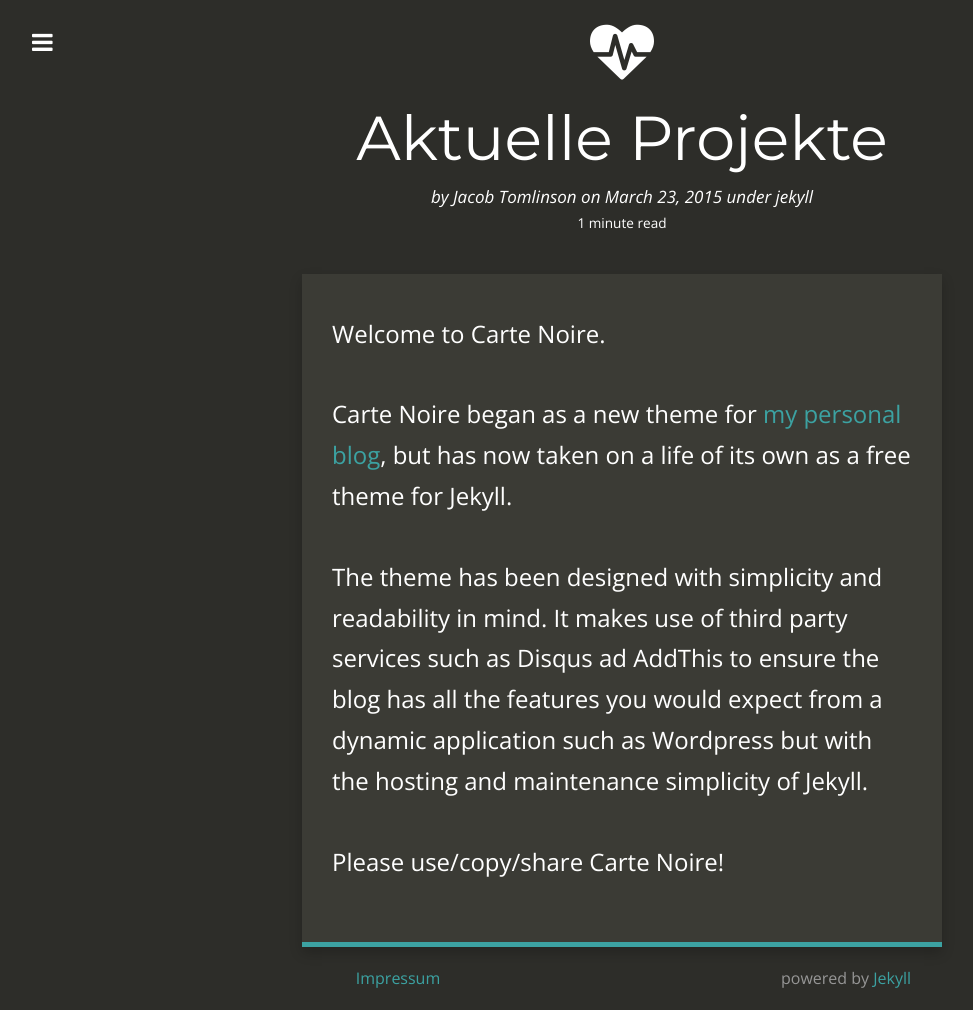
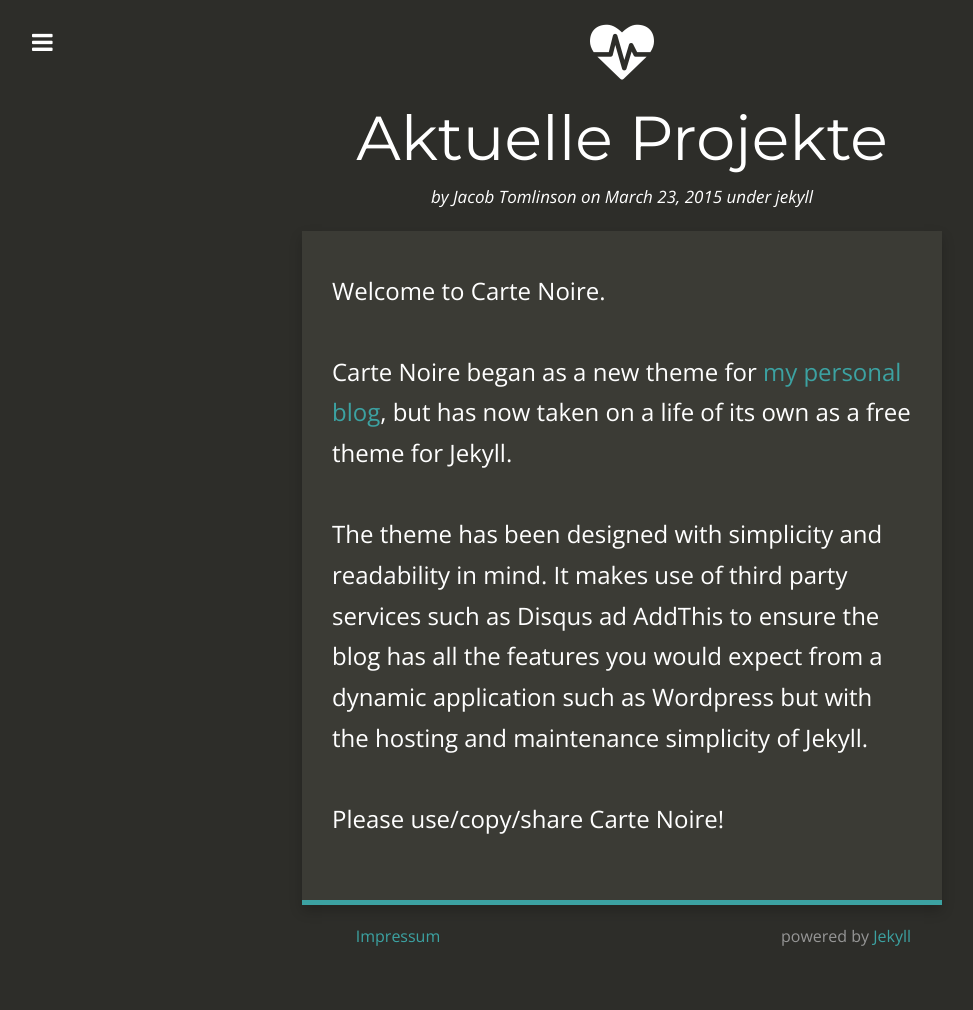
Before and after one commit to BriGitBardot/Bewerbung2, a Jekyll site: the page built from Projekte.md, in a window 1280 px wide. Shown: the whole page, without its empty margins (18-991 px from the left). Built offline with Jekyll 4.4.1, drawn with Linux system fonts in a browser that asks for light colours; nearby versions of some CDN libraries; after the commit the page ends 967 px from its top, so only the background shows below that.

Commit message:
Update post.html

```diff
--- a/_layouts/post.html
+++ b/_layouts/post.html
@@ -46,11 +46,11 @@
         </i></small>
       </div>
 
-      <div class="read-time">
+      <!--<div class="read-time">
         <small>
           {{ minutes }} minute read
         </small>
-      </div>
+      </div>-->
 
       <div class="content-panel content">
 
```
